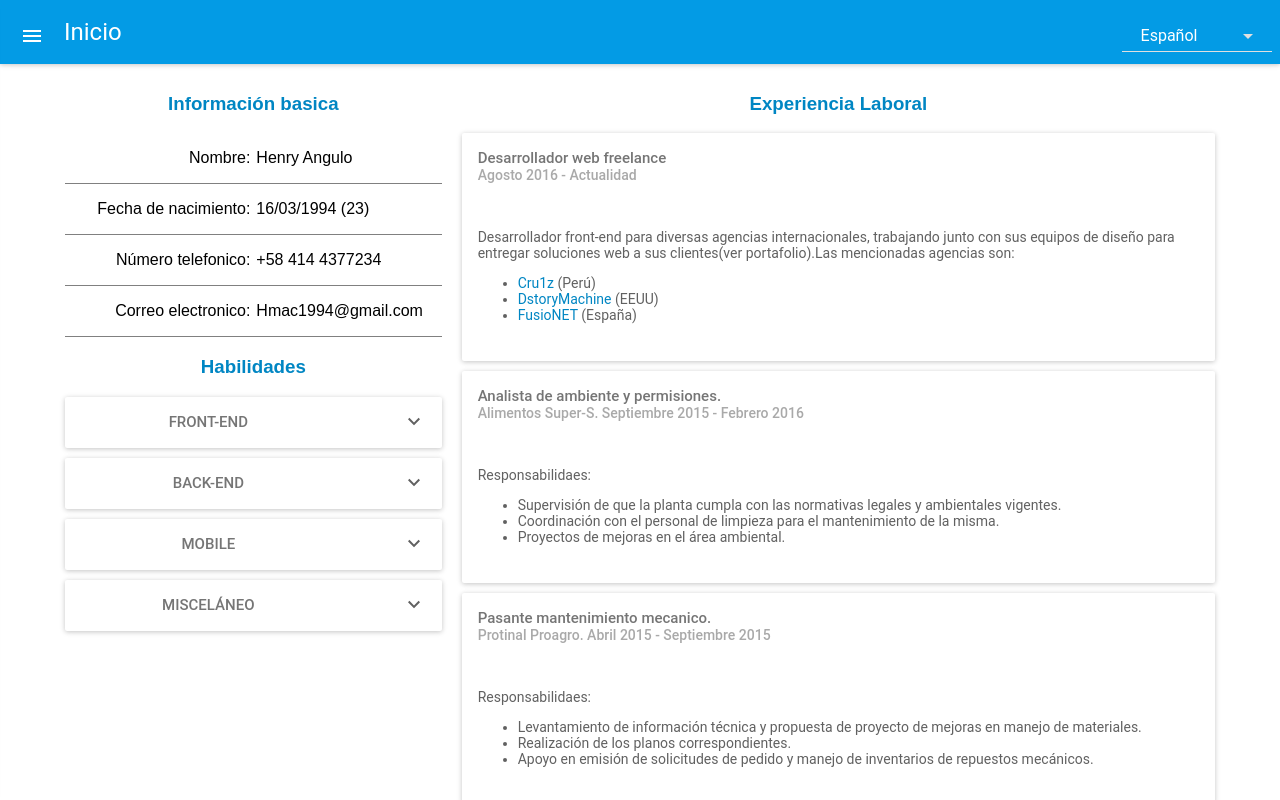
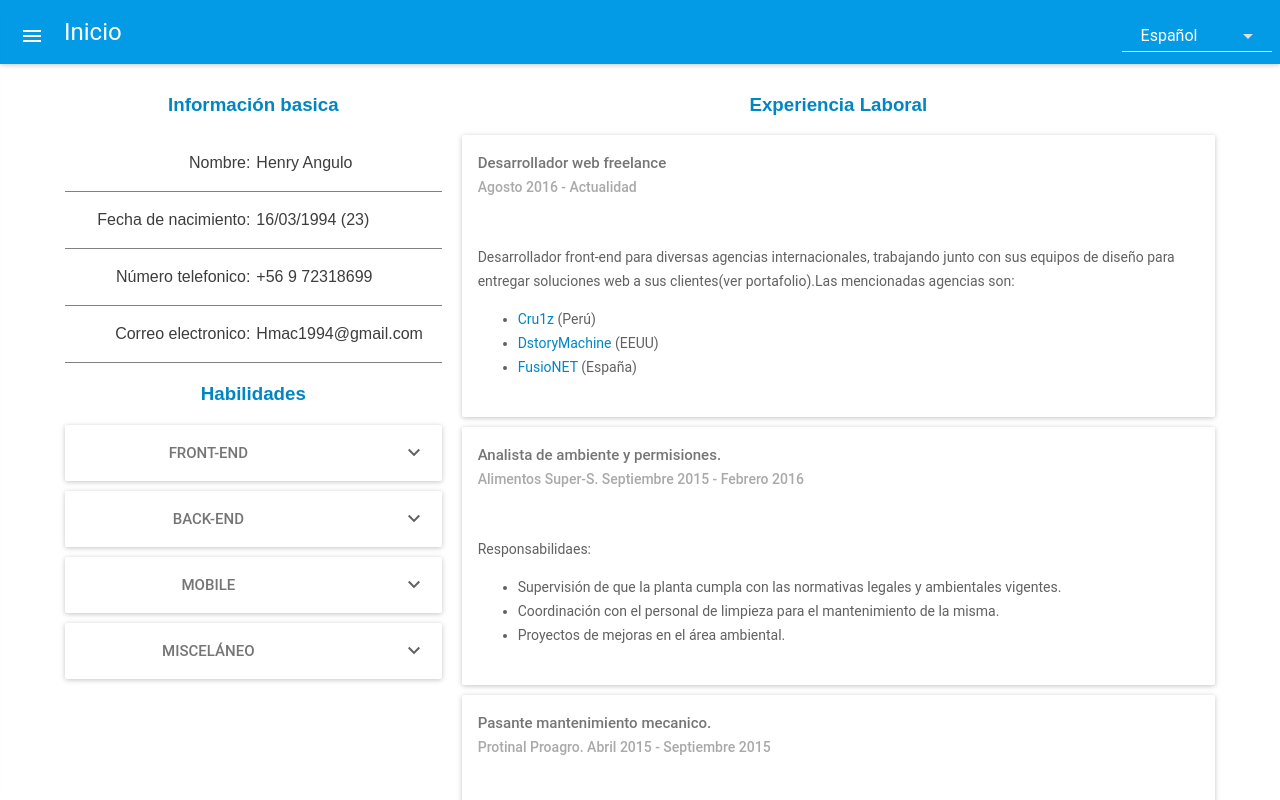
Before and after one commit to HenryAngulo/Portafolio, a React (Create React App) app: page /CV in a window 1280 px wide. Shown: the top 800 px of the page. Built offline with nearby package versions, Linux system fonts and the light colour scheme; what react-tap-event-plugin would draw is missing.

Commit message:
Cambio de telefono y en la tipografia principal

```diff
--- a/src/App.css
+++ b/src/App.css
@@ -1,6 +1,8 @@
 .App {
   text-align: center;
   position: relative;
+  color: #3E3D3D;
+  line-height: 24px;
 }
 .content{
   position: relative;
--- a/src/content/AboutContent.js
+++ b/src/content/AboutContent.js
@@ -23,7 +23,7 @@ const basicInfo = [
             'EN': 'Phone number',
             'FR': 'Numéro de téléphone',
         },
-        value: '+58 414 4377234'
+        value: '+56 9 72318699'
     },
     {
         field: {
```
